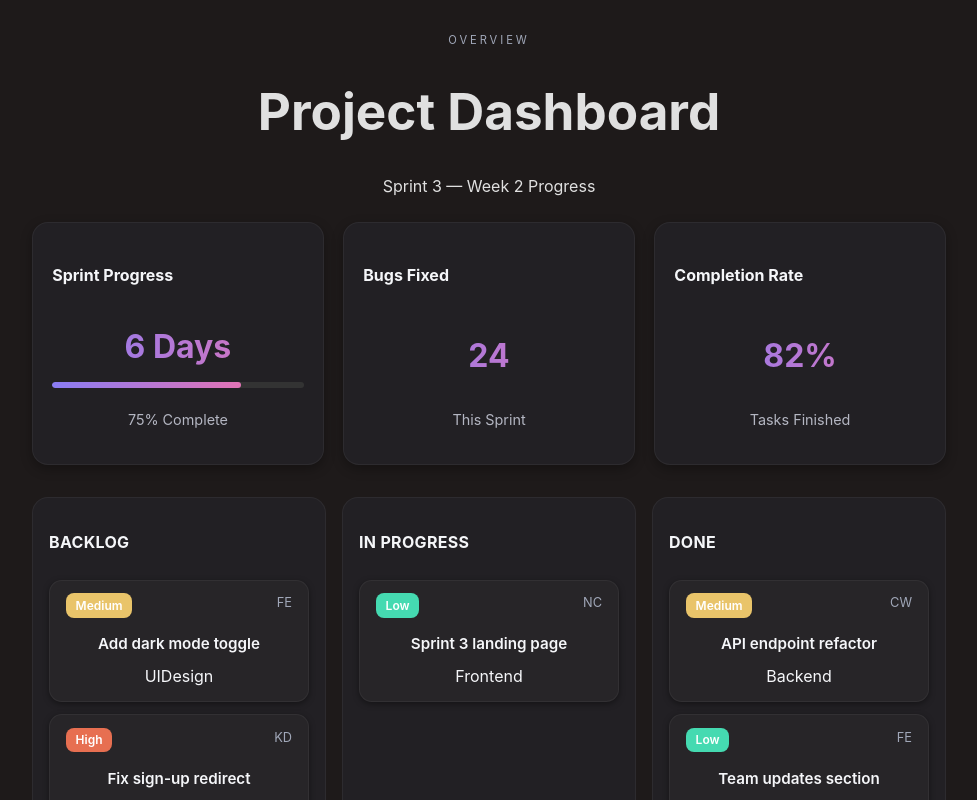
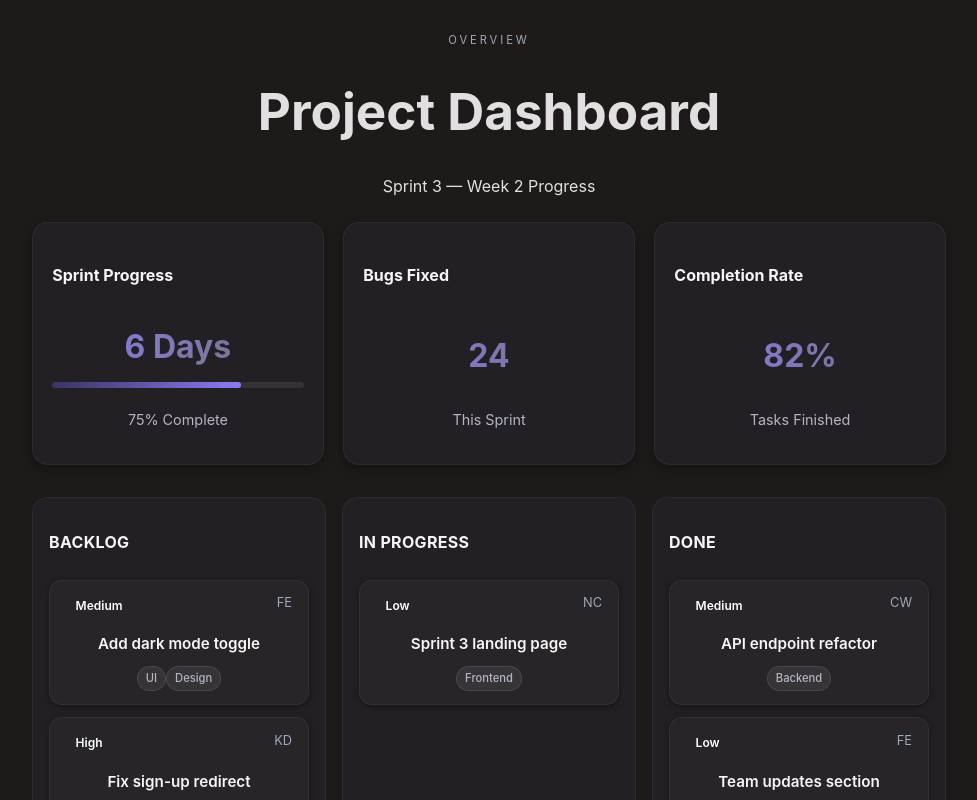
Before and after one commit to khangdoan514/hackutd-2025, a React (Vite) app in the folder prodigy/: page /dashboard in a window 1280 px wide. Shown: the top 800 px of the page, without its empty margins (151-1128 px from the left). Built offline with nearby package versions, Linux system fonts and the light colour scheme.

Commit message:
edits to the dashboard

```diff
--- a/prodigy/src/components/pages/Dashboard.css
+++ b/prodigy/src/components/pages/Dashboard.css
@@ -1,19 +1,15 @@
 :root {
   --bg: #181818;
   --card: #222024;
-  --text-primary: #F5F6F9;
+  --text-primary: #f9f5f5;
   --text-secondary: #B4B6C2;
   --border: rgba(255, 255, 255, 0.05);
   --shadow-soft: 0 4px 12px rgba(0, 0, 0, 0.3);
-  --accent-gradient: linear-gradient(90deg, #8A7CF4, #E273B5);
-  --accent: #A77BF3;
-  --success: #45DAB1;
-  --warning: #E9C46A;
-  --info: #4FA8F3;
-  --danger: #E76F51;
+  --accent: #8A7CF4;
+  --progress-gradient: linear-gradient(90deg, #393461, #8A7CF4);
+  --accent-gradient: linear-gradient(90deg, #8A7CF4, #757374);
 }
 
-/* 🌍 Dashboard layout */
 .dashboard-stats {
   display: grid;
   grid-template-columns: repeat(auto-fit, minmax(220px, 1fr));
@@ -21,7 +17,6 @@
   margin-top: 1.5rem;
 }
 
-/* 📊 Metric Cards */
 .metric-card {
   background: var(--card);
   border-radius: 1rem;
@@ -58,15 +53,17 @@
   background: var(--accent-gradient);
   -webkit-background-clip: text;
   -webkit-text-fill-color: transparent;
+  background-clip: text;
+  color: var(--accent);
   margin: 0.3rem 0;
 }
+
 
 .metric-label {
   font-size: 0.9rem;
   color: var(--text-secondary);
 }
 
-/* 📈 Progress Bar */
 .progress-bar {
   height: 6px;
   width: 100%;
@@ -77,14 +74,13 @@
 }
 .progress-bar-fill {
   height: 100%;
-  background: var(--accent-gradient);
+  background: var(--progress-gradient);
   border-radius: 3px;
 }
 
-/* 🏷️ Tag / Assignee */
 .tag {
   background: rgba(255, 255, 255, 0.07);
-  border: 1px solid rgba(255, 255, 255, 0.1);
+  border: 1px solid rgba(220, 72, 72, 0.1);
   color: var(--text-secondary);
   font-size: 0.75rem;
   padding: 0.2rem 0.6rem;
@@ -92,7 +88,6 @@
   display: inline-block;
 }
 
-/* 🧱 Kanban Columns */
 .board-scroll {
   display: flex;
   gap: 1rem;
@@ -136,7 +131,6 @@
   background: var(--success);
 }
 
-/* 🎫 Task Cards */
 .ticket-card {
   background: #272528;
   border-radius: 0.8rem;
@@ -148,7 +142,7 @@
 }
 .ticket-card:hover {
   transform: translateY(-3px);
-  box-shadow: 0 4px 12px rgba(0, 0, 0, 0.6);
+  box-shadow: var(--shadow-soft);
 }
 .ticket-title {
   font-weight: 600;
@@ -163,7 +157,6 @@
   margin-bottom: 0.4rem;
 }
 
-/* 🌈 Priority Tags */
 .priority-tag {
   font-weight: 600;
   padding: 0.2rem 0.6rem;
@@ -181,7 +174,6 @@
   background: var(--danger);
 }
 
-/* 📰 Team Updates (Reworked) */
 .team-updates {
   background: var(--card);
   border-radius: 1rem;
@@ -242,3 +234,15 @@
 .update-card strong {
   color: var(--accent);
 }
+
+.chip {
+  display: inline-block;
+  padding: 0.2rem 0.5rem;
+  font-size: 0.7rem;
+  font-weight: 500;
+  text-transform: capitalize;
+  background: rgba(255, 255, 255, 0.07);
+  border: 1px solid rgba(255, 255, 255, 0.1);
+  border-radius: 999px;
+  color: var(--text-secondary);
+}
--- a/prodigy/src/components/pages/Dashboard.jsx
+++ b/prodigy/src/components/pages/Dashboard.jsx
@@ -107,15 +107,12 @@
 
   <div className="updates-list">
     <div className="update-card">
-      <span className="emoji">🌟</span>
       <p><strong>UI Team:</strong> Sprint board redesign completed.</p>
     </div>
     <div className="update-card">
-      <span className="emoji">🛠️</span>
       <p><strong>Backend Team:</strong> API connection tested successfully.</p>
     </div>
     <div className="update-card">
-      <span className="emoji">📦</span>
       <p><strong>Frontend Team:</strong> Scheduled for next Monday.</p>
     </div>
   </div>
```
